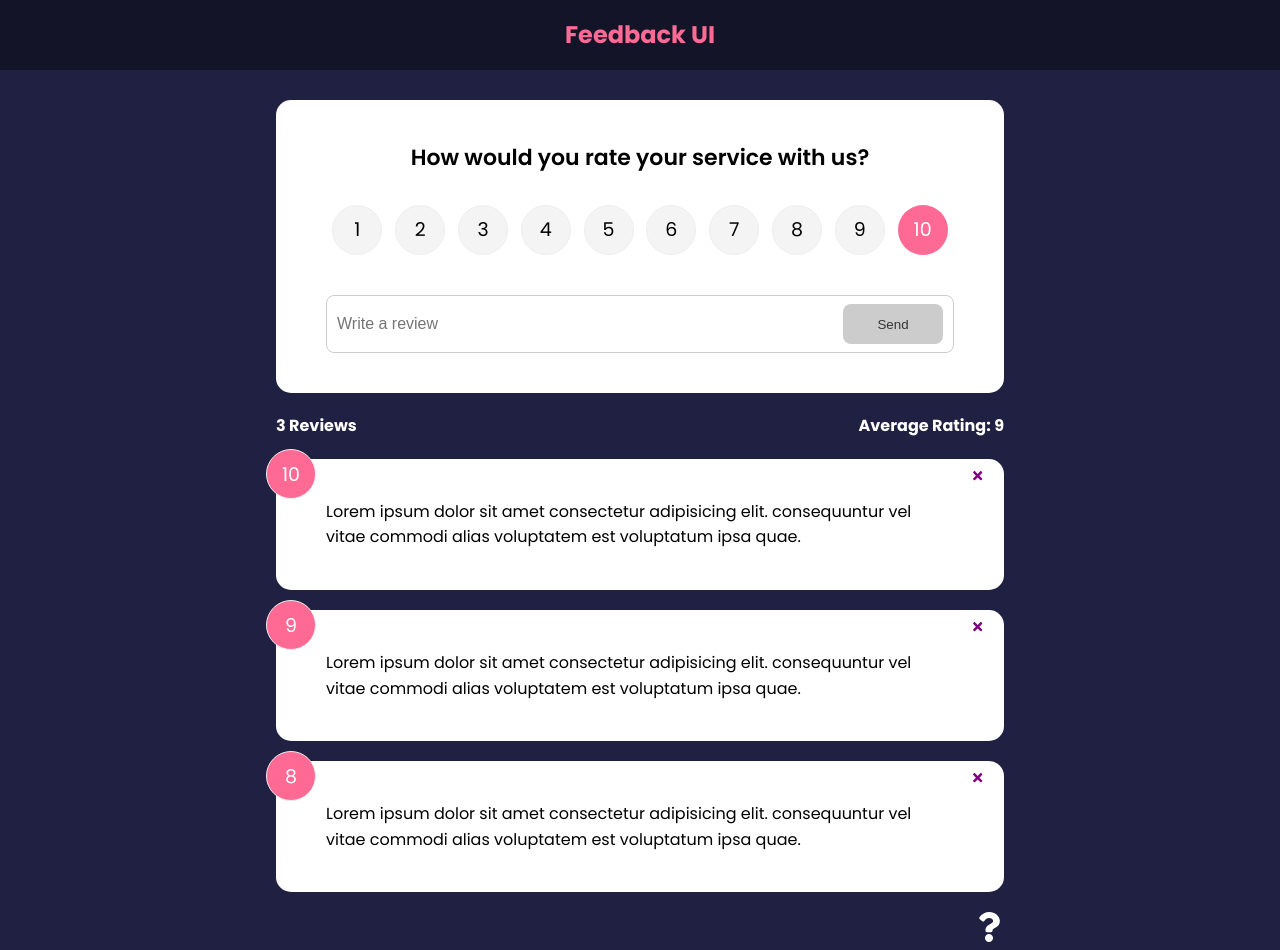
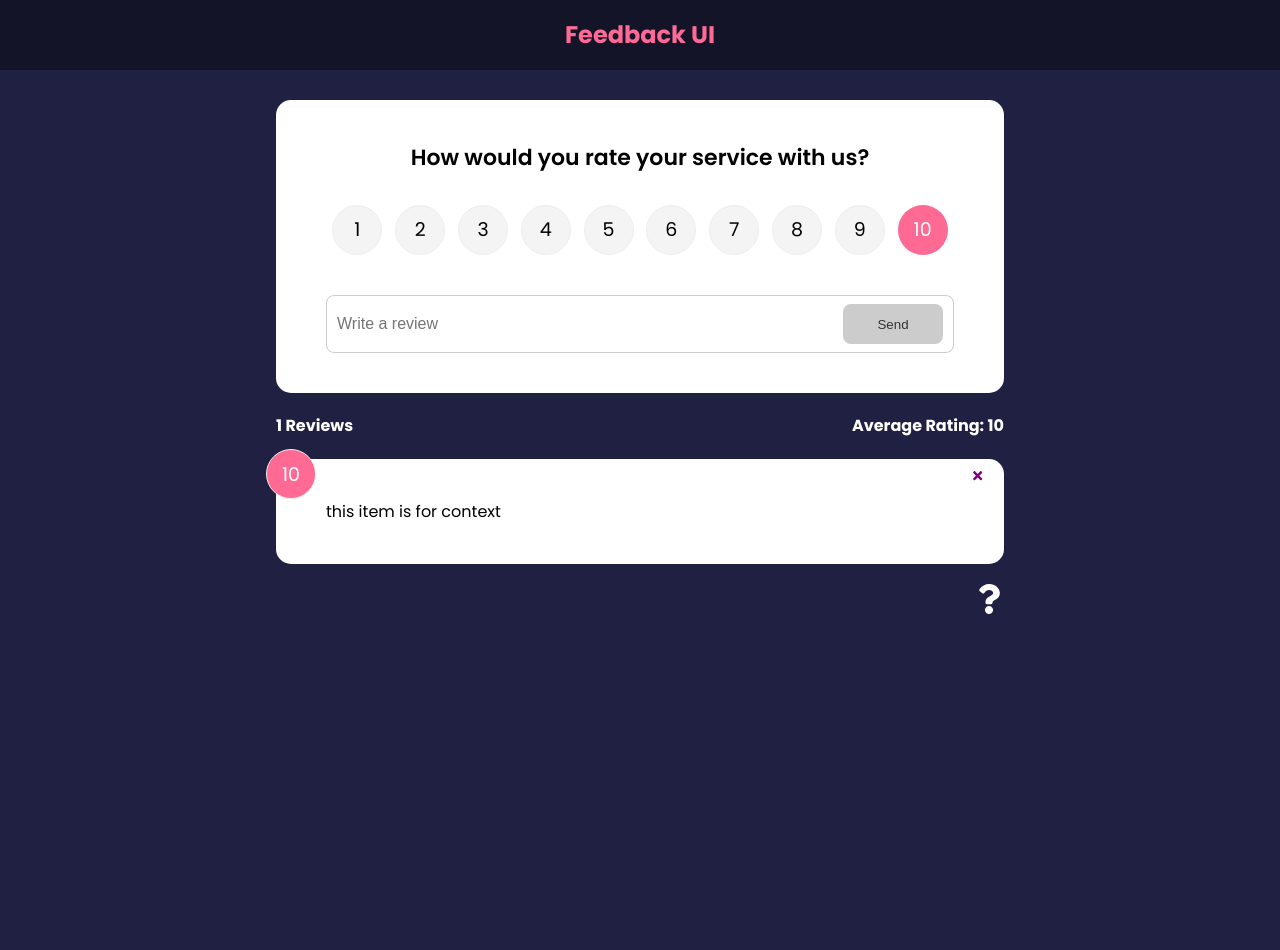
Before and after one commit to davidvekony/feedback-app, a React (Create React App) app: page / in a window 1280 px wide. After the commit the page ends 800 px from the top, so only its background shows below. Built offline with nearby package versions, Linux system fonts and the light colour scheme.

Commit message:
start implementation of feedback context instead of prop drilling

```diff
--- a/src/App.js
+++ b/src/App.js
@@ -7,6 +7,7 @@
 import FeedbackStats from "./components/FeedbackStats";
 import FeedbackForm from "./components/FeedbackForm";
 import AboutPage from "./pages/AboutPage";
+import { FeedbackProvider } from "./context/FeedbackContext";
 import AboutIconLink from "./components/AboutIconLink";
 
 function App() {
@@ -24,6 +25,7 @@
   };
 
   return (
+    <FeedbackProvider>
       <Router>
         <Header />
         <div className="container">
@@ -34,11 +36,8 @@
               element={
                 <>
                   <FeedbackForm handleAdd={addFeedback} />
-                <FeedbackStats feedback={feedback} />
-                <FeedbackList
-                  feedback={feedback}
-                  handleDelete={deleteFeedback}
-                />
+                  <FeedbackStats />
+                  <FeedbackList handleDelete={deleteFeedback} />
                 </>
               }
             />
@@ -47,6 +46,7 @@
           <AboutIconLink />
         </div>
       </Router>
+    </FeedbackProvider>
   );
 }
 
--- a/src/components/FeedbackList.jsx
+++ b/src/components/FeedbackList.jsx
@@ -1,8 +1,11 @@
+import { useContext } from "react";
 import { motion, AnimatePresence } from "framer-motion";
-import PropTypes from "prop-types";
 import FeedbackItem from "./FeedbackItem";
+import FeedbackContext from "../context/FeedbackContext";
 
-function FeedbackList({ feedback, handleDelete }) {
+function FeedbackList({ handleDelete }) {
+  const { feedback } = useContext(FeedbackContext);
+
   if (!feedback || feedback.length === 0) {
     return <p>No Feedback Yet</p>;
   }
@@ -37,14 +40,4 @@
   // );
 }
 
-FeedbackList.propTypes = {
-  feedback: PropTypes.arrayOf(
-    PropTypes.shape({
-      id: PropTypes.number.isRequired,
-      text: PropTypes.string.isRequired,
-      rating: PropTypes.number.isRequired,
-    })
-  ),
-};
-
 export default FeedbackList;
--- a/src/components/FeedbackStats.jsx
+++ b/src/components/FeedbackStats.jsx
@@ -1,6 +1,8 @@
-import PropTypes from "prop-types";
+import { useContext } from "react";
+import FeedbackContext from "../context/FeedbackContext";
 
-function FeedbackStats({ feedback }) {
+function FeedbackStats() {
+  const { feedback } = useContext(FeedbackContext);
   // Calculate ratings avg
   let average =
     feedback.reduce((acc, cur) => {
@@ -17,8 +19,4 @@
   );
 }
 
-FeedbackStats.propTypes = {
-  feedback: PropTypes.array.isRequired,
-};
-
 export default FeedbackStats;
--- /dev/null
+++ b/src/context/FeedbackContext.js
@@ -0,0 +1,21 @@
+import { createContext, useState } from "react";
+
+const FeedbackContext = createContext();
+
+export const FeedbackProvider = ({ children }) => {
+  const [feedback, setFeedback] = useState([
+    {
+      id: 1,
+      text: "this item is for context",
+      rating: 10,
+    },
+  ]);
+
+  return (
+    <FeedbackContext.Provider value={{ feedback }}>
+      {children}
+    </FeedbackContext.Provider>
+  );
+};
+
+export default FeedbackContext;
```
Lines whose indentation alone changed are shown as unchanged.
